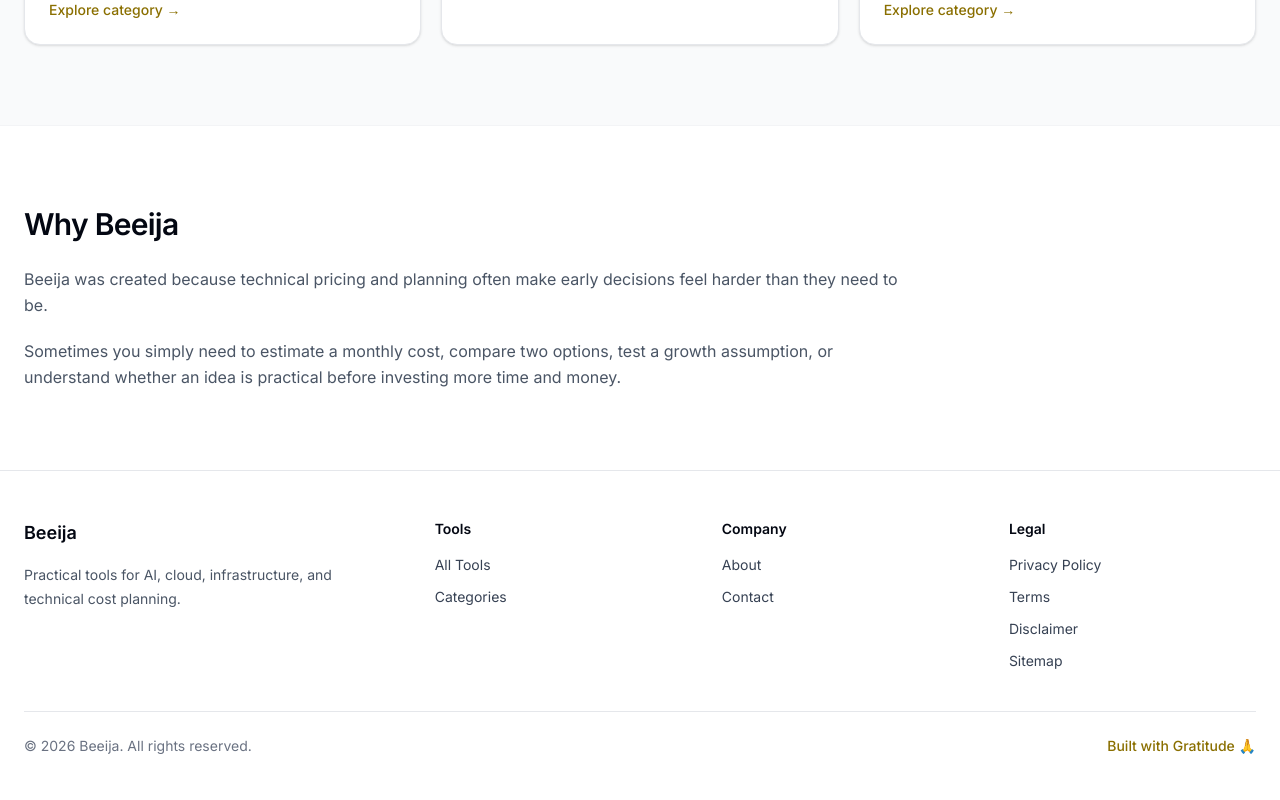
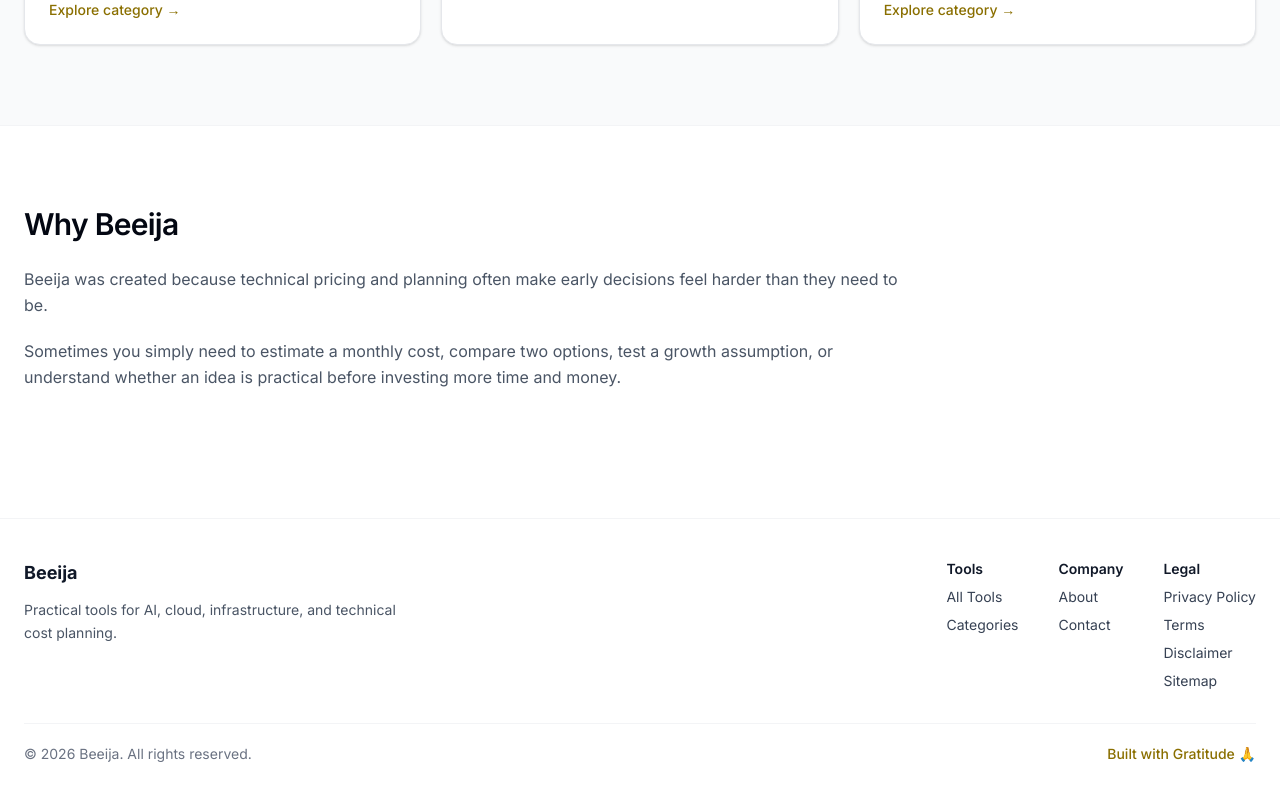
Before and after one commit to vaarunsonawwane-ops/beeija, a Next.js app: page / in a window 1280 px wide. Shown: the part 1412-2212 px from the top of the page. Built offline with nearby package versions, Linux system fonts and the light colour scheme.

Commit message:
Update Footer.tsx

```diff
--- a/app/components/Footer.tsx
+++ b/app/components/Footer.tsx
@@ -2,27 +2,30 @@ import Link from "next/link";
 
 export default function Footer() {
   return (
-    <footer className="border-t border-gray-200 bg-white">
-      <div className="mx-auto max-w-7xl px-6 py-12">
-        <div className="grid gap-10 md:grid-cols-[1.5fr_1fr_1fr_1fr]">
-          <div>
-            <Link
-              href="/"
-              className="text-lg font-semibold text-gray-950 transition-colors duration-200 hover:!text-[var(--yellow-dark)]"
-            >
+    <footer className="mt-12 border-t border-gray-100 bg-white">
+      <div className="mx-auto max-w-7xl px-6 py-10">
+        {/* TOP SECTION */}
+        <div className="flex flex-col items-start justify-between gap-10 md:flex-row">
+          {/* BRAND */}
+          <div className="max-w-sm">
+            <h2 className="text-lg font-bold text-gray-900">
               Beeija
-            </Link>
+            </h2>
 
-            <p className="mt-4 max-w-sm text-sm leading-6 text-gray-600">
+            <p className="mt-3 text-sm leading-relaxed text-gray-600">
               Practical tools for AI, cloud, infrastructure, and technical cost
               planning.
             </p>
           </div>
 
-          <div>
-            <h2 className="text-sm font-semibold text-gray-950">Tools</h2>
+          {/* LINKS */}
+          <div className="flex flex-wrap gap-10 text-sm">
+            {/* TOOLS */}
+            <div className="flex flex-col gap-2">
+              <p className="font-semibold text-gray-900">
+                Tools
+              </p>
 
-            <div className="mt-4 flex flex-col gap-3 text-sm">
               <Link
                 href="/tools"
                 className="text-gray-700 transition-colors duration-200 hover:!text-[var(--yellow-dark)]"
@@ -37,12 +40,13 @@ export default function Footer() {
                 Categories
               </Link>
             </div>
-          </div>
 
-          <div>
-            <h2 className="text-sm font-semibold text-gray-950">Company</h2>
+            {/* COMPANY */}
+            <div className="flex flex-col gap-2">
+              <p className="font-semibold text-gray-900">
+                Company
+              </p>
 
-            <div className="mt-4 flex flex-col gap-3 text-sm">
               <Link
                 href="/about"
                 className="text-gray-700 transition-colors duration-200 hover:!text-[var(--yellow-dark)]"
@@ -57,12 +61,13 @@ export default function Footer() {
                 Contact
               </Link>
             </div>
-          </div>
 
-          <div>
-            <h2 className="text-sm font-semibold text-gray-950">Legal</h2>
+            {/* LEGAL */}
+            <div className="flex flex-col gap-2">
+              <p className="font-semibold text-gray-900">
+                Legal
+              </p>
 
-            <div className="mt-4 flex flex-col gap-3 text-sm">
               <Link
                 href="/privacy-policy"
                 className="text-gray-700 transition-colors duration-200 hover:!text-[var(--yellow-dark)]"
@@ -94,12 +99,13 @@ export default function Footer() {
           </div>
         </div>
 
-        <div className="mt-10 flex flex-col gap-3 border-t border-gray-200 pt-6 text-sm md:flex-row md:items-center md:justify-between">
-          <p className="text-gray-500">
+        {/* BOTTOM BAR */}
+        <div className="mt-8 flex flex-col items-start justify-between gap-2 border-t border-gray-100 pt-5 text-sm text-gray-500 md:flex-row md:items-center">
+          <p>
             © {new Date().getFullYear()} Beeija. All rights reserved.
           </p>
 
-          <p className="font-medium text-[var(--yellow-dark)]">
+          <p className="text-sm font-medium text-[var(--yellow-dark)]">
             Built with Gratitude 🙏
           </p>
         </div>
```
